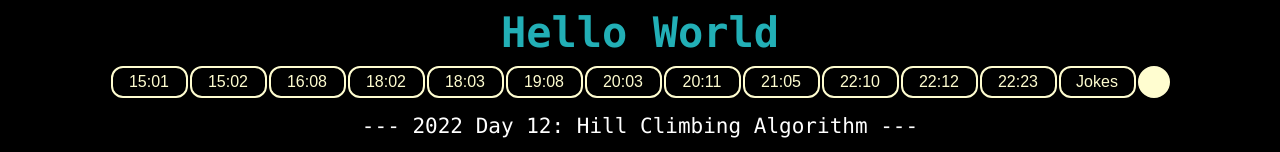
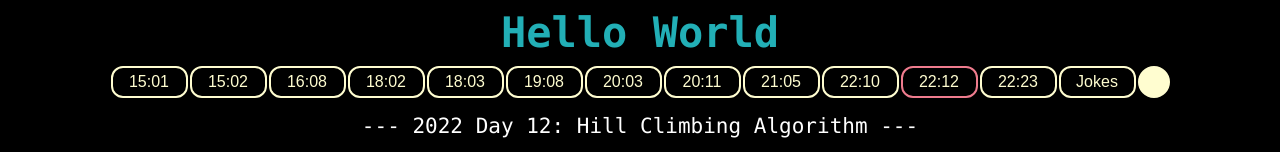
Before and after one commit to nuoxoxo/gig, a React (Vite) app: page / in a window 1280 px wide. Shown: the top 152 px of the page. Built offline with nearby package versions, Linux system fonts and the light colour scheme; no server answers.

Commit message:
bugfix : btn current route local storage color change

```diff
--- a/src/styles/App.scss
+++ b/src/styles/App.scss
@@ -113,10 +113,6 @@ body {
   }
 }
 
-.btn-current-route {
-  border: $ButtonOutline solid $ButtonHoverColor;
-}
-
 .data-field {
   font-size: $TextSize-05;
   padding: 6px;
@@ -138,6 +134,10 @@ body {
   width: calc($ButtonSize * 2);
   height: calc($ButtonSize * 2);
   background-color: $ButtonColor;
+}
+
+.btn-current-route {
+  border: $ButtonOutline solid $ButtonHoverColor;
 }
 
 .playground-2212, .playground-2003, .playground-2223, .playground-2011 {
```
